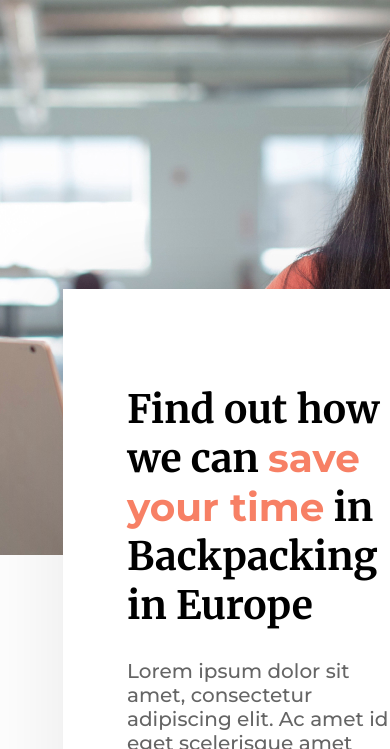
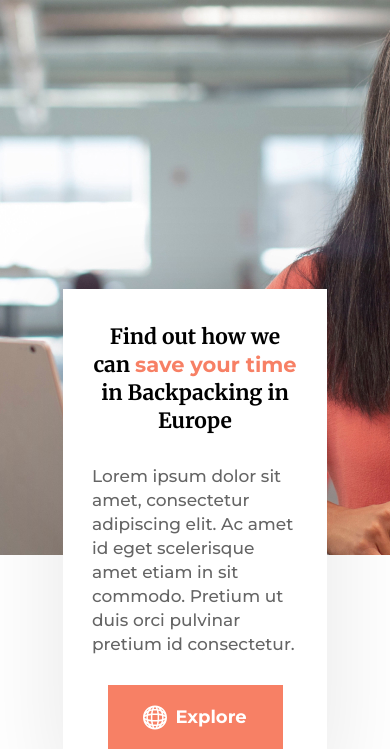
Before and after one commit to Scalete/project_business, a website: page src/index.html in a window 390 px wide. Shown: the part 95-844 px from the top of the page. Drawn offline with nearby package versions, Linux system fonts and the light colour scheme; files that its build step writes are made by us from their sources; files whose address does not match are found by name.

Commit message:
Adapted section <<promo>>

```diff
--- a/src/sass/blocks/_button.scss
+++ b/src/sass/blocks/_button.scss
@@ -6,11 +6,15 @@
         outline: none;
     }
     background: $main-color;
-
     font-weight: 700;
     font-size: 18px;
     line-height: 125%;
     color: #FFFFFF;
+
+    display: flex;
+    justify-content: center;
+    align-items: center;
+
     &_mt29 {
         margin-top: 29px;
     }
--- a/src/sass/blocks/_media.scss
+++ b/src/sass/blocks/_media.scss
@@ -2,17 +2,40 @@
     .container {
         max-width: 960px;
     }
+
 }
 
 @media (max-width: 992px) {
     .container {
         max-width: 720px;
     }
+    .promo {
+        &__block {
+            max-width: 626px;
+            margin-left: auto;
+            margin-right: auto;
+        }
+    }
 }
 
 @media (max-width: 768px) {
     .container {
         max-width: 540px;
+    }
+    .promo {
+        &__block {
+            max-width: 407px;
+            padding: 34px 29px 45px 29px;
+        }
+        &__title {
+            font-size: 25px;
+            line-height: 35px;
+            text-align: center;
+        }
+        &__btn {
+            margin-left: auto;
+            margin-right: auto;
+        }
     }
 }
 
@@ -21,4 +44,20 @@
         max-width: 100%;
         padding: 0 10px;
     }
+    .promo {
+        &__block {
+            max-width: 264px;
+        }
+        &__title {
+            font-size: 21px;
+            line-height: 28px;
+        }
+        &__btn {
+            width: 175px;
+        }
+        &__subtitle {
+            font-size: 17px;
+        }
+    }
+
 }
--- a/src/sass/blocks/_promo.scss
+++ b/src/sass/blocks/_promo.scss
@@ -42,4 +42,9 @@
         color: #000000;
         opacity: 0.6;
     }
+    &__btn {
+        &-img {
+            margin-right: 8px;
+        }
+    }
 }
```
Also changed, not shown: dist/css/style.min.css.
